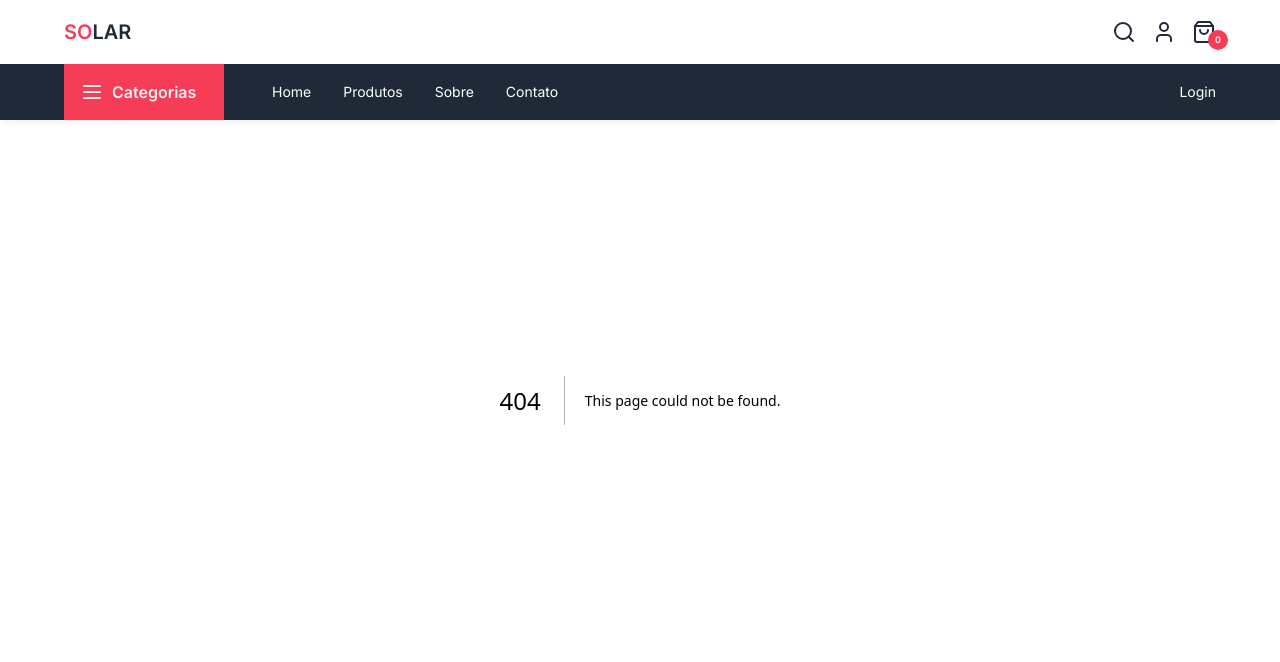
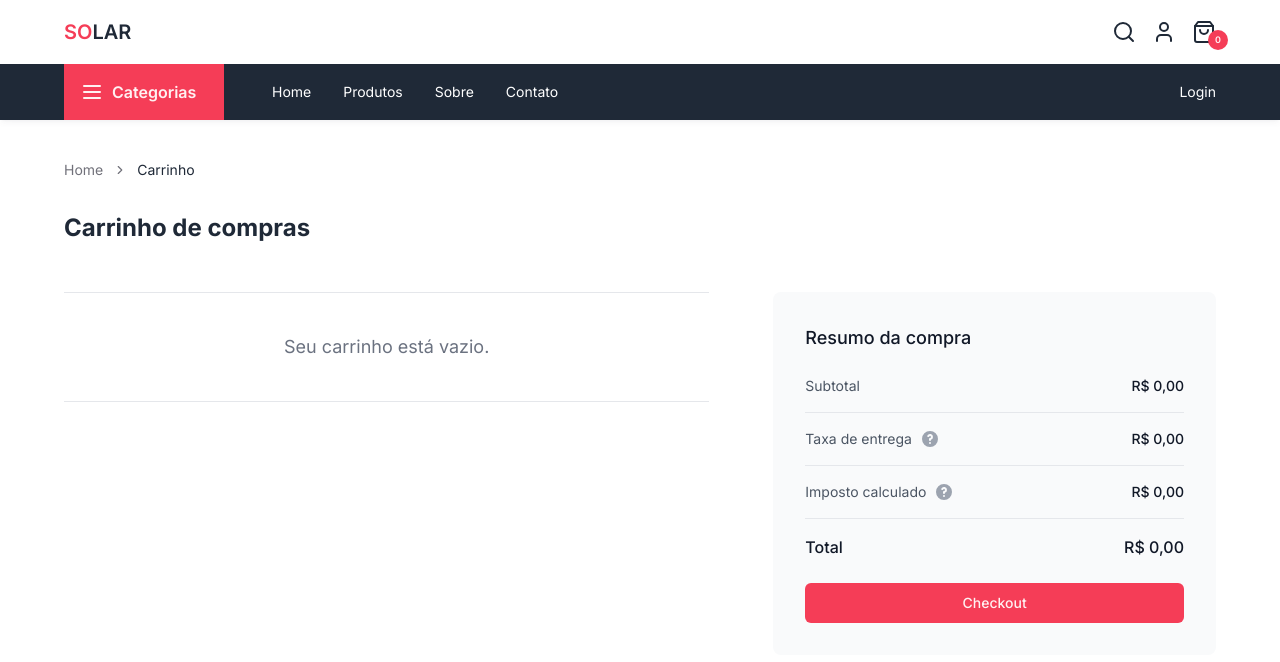
Before and after one commit to elielgomes/solar-shop, a Next.js app: page /cart in a window 1280 px wide. Before the commit this address had no page. Shown: the top 662 px of the page. Built offline with nearby package versions, Linux system fonts and the light colour scheme.

Commit message:
:sparkles: feat: Add CartPage component for displaying the shopping cart page

```diff
--- /dev/null
+++ b/src/app/cart/page.tsx
@@ -0,0 +1,169 @@
+"use client";
+
+import React from "react";
+import { NextPage } from "next";
+
+import {
+  Breadcrumb,
+  BreadcrumbItem,
+  BreadcrumbLink,
+  BreadcrumbList,
+  BreadcrumbPage,
+  BreadcrumbSeparator,
+} from "@/components/ui/breadcrumb";
+import { Button } from "@/components/ui/button";
+import { useCartStore } from "@/stores/cart-store";
+import { routesMap } from "@/constants/routes-map";
+import { formatCurrency } from "@/helpers/format-currency";
+import { ProductListItem } from "@/app/cart/_components/product-list-item";
+
+const CartPage: NextPage = () => {
+  const cartStore = useCartStore();
+
+  const subTotal = cartStore.products.reduce(
+    (total, product) => total + product.price * product.quantity,
+    0
+  );
+
+  const taxesEstimate = subTotal * 0.005;
+  const shippingEstimate = subTotal * 0.01;
+  const total = subTotal + taxesEstimate + shippingEstimate;
+
+  return (
+    <main className="flex min-h-screen my-16 md:mt-28">
+      <div className="container mt-12 space-y-8">
+        <Breadcrumb>
+          <BreadcrumbList>
+            <BreadcrumbItem>
+              <BreadcrumbLink href={routesMap.home}>Home</BreadcrumbLink>
+            </BreadcrumbItem>
+            <BreadcrumbSeparator />
+            <BreadcrumbItem>
+              <BreadcrumbPage>Carrinho</BreadcrumbPage>
+            </BreadcrumbItem>
+          </BreadcrumbList>
+        </Breadcrumb>
+        <div>
+          <h1 className="text-xl sm:text-2xl font-bold">Carrinho de compras</h1>
+          <form className="mt-12 lg:grid lg:grid-cols-12 lg:gap-x-12 lg:items-start xl:gap-x-16">
+            <section aria-labelledby="cart-heading" className="lg:col-span-7">
+              <h2 id="cart-heading" className="sr-only">
+                Items em seu carrinho de compras
+              </h2>
+              <ul
+                role="list"
+                className="border-t border-b border-gray-200 divide-y divide-gray-200"
+              >
+                {cartStore.products.length > 0 ? (
+                  cartStore.products.map((product) => (
+                    <ProductListItem key={product.id} data={product} />
+                  ))
+                ) : (
+                  <li className="flex py-6 sm:py-10">
+                    <div className="flex-1">
+                      <p className="text-center text-lg text-gray-500">
+                        Seu carrinho está vazio.
+                      </p>
+                    </div>
+                  </li>
+                )}
+              </ul>
+            </section>
+            <aside
+              aria-labelledby="summary-heading"
+              className="mt-16 bg-gray-50 rounded-lg px-4 py-6 sm:p-6 lg:p-8 lg:mt-0 lg:col-span-5 sticky top-32"
+            >
+              <h2
+                id="summary-heading"
+                className="text-lg font-medium text-gray-900"
+              >
+                Resumo da compra
+              </h2>
+              <div className="mt-6 space-y-4">
+                <div className="flex items-center justify-between">
+                  <div className="text-sm text-gray-600">Subtotal</div>
+                  <div className="text-sm font-medium text-gray-900">
+                    {formatCurrency(subTotal)}
+                  </div>
+                </div>
+                <div className="border-t border-gray-200 pt-4 flex items-center justify-between">
+                  <div className="flex items-center text-sm text-gray-600">
+                    <span>Taxa de entrega</span>
+                    <a
+                      href="#"
+                      className="ml-2 flex-shrink-0 text-gray-400 hover:text-gray-500"
+                    >
+                      <span className="sr-only">
+                        Saiba mais sobre como o frete é calculado
+                      </span>
+                      <svg
+                        className="h-5 w-5"
+                        xmlns="http://www.w3.org/2000/svg"
+                        viewBox="0 0 20 20"
+                        fill="currentColor"
+                        aria-hidden="true"
+                      >
+                        <path
+                          fill-rule="evenodd"
+                          d="M18 10a8 8 0 11-16 0 8 8 0 0116 0zm-8-3a1 1 0 00-.867.5 1 1 0 11-1.731-1A3 3 0 0113 8a3.001 3.001 0 01-2 2.83V11a1 1 0 11-2 0v-1a1 1 0 011-1 1 1 0 100-2zm0 8a1 1 0 100-2 1 1 0 000 2z"
+                          clip-rule="evenodd"
+                        />
+                      </svg>
+                    </a>
+                  </div>
+                  <div className="text-sm font-medium text-gray-900">
+                    {formatCurrency(shippingEstimate)}
+                  </div>
+                </div>
+                <div className="border-t border-gray-200 pt-4 flex items-center justify-between">
+                  <div className="flex text-sm text-gray-600">
+                    <span>Imposto calculado</span>
+                    <a
+                      href="#"
+                      className="ml-2 flex-shrink-0 text-gray-400 hover:text-gray-500"
+                    >
+                      <span className="sr-only">
+                        Saiba mais sobre como os impostos são calculados
+                      </span>
+                      <svg
+                        className="h-5 w-5"
+                        xmlns="http://www.w3.org/2000/svg"
+                        viewBox="0 0 20 20"
+                        fill="currentColor"
+                        aria-hidden="true"
+                      >
+                        <path
+                          fill-rule="evenodd"
+                          d="M18 10a8 8 0 11-16 0 8 8 0 0116 0zm-8-3a1 1 0 00-.867.5 1 1 0 11-1.731-1A3 3 0 0113 8a3.001 3.001 0 01-2 2.83V11a1 1 0 11-2 0v-1a1 1 0 011-1 1 1 0 100-2zm0 8a1 1 0 100-2 1 1 0 000 2z"
+                          clip-rule="evenodd"
+                        />
+                      </svg>
+                    </a>
+                  </div>
+                  <div className="text-sm font-medium text-gray-900">
+                    {formatCurrency(taxesEstimate)}
+                  </div>
+                </div>
+                <div className="border-t border-gray-200 pt-4 flex items-center justify-between">
+                  <div className="text-base font-medium text-gray-900">
+                    Total
+                  </div>
+                  <div className="text-base font-medium text-gray-900">
+                    {formatCurrency(total)}
+                  </div>
+                </div>
+              </div>
+              <div className="mt-6">
+                <Button type="button" className="w-full">
+                  Checkout
+                </Button>
+              </div>
+            </aside>
+          </form>
+        </div>
+      </div>
+    </main>
+  );
+};
+
+export default CartPage;
```
